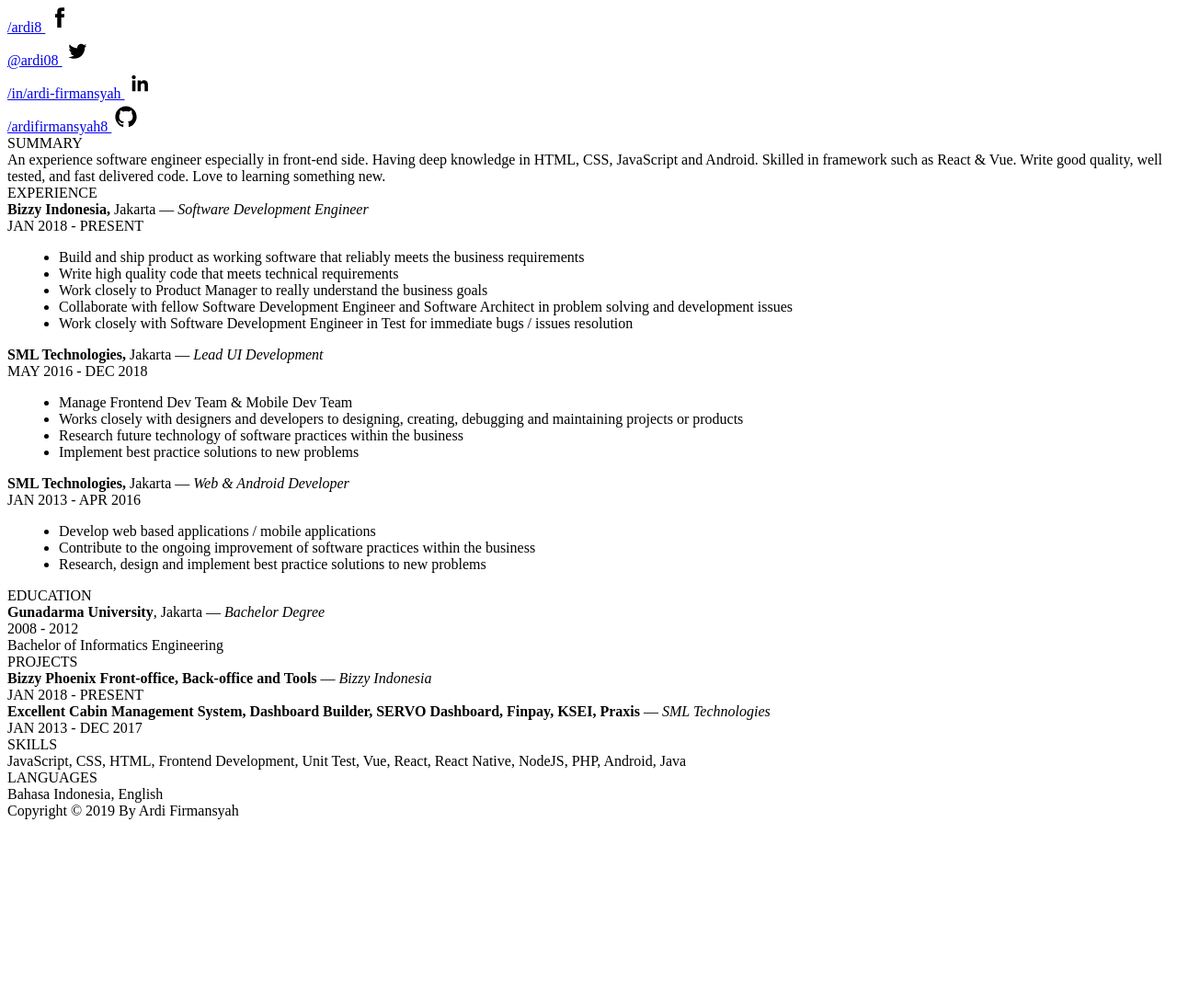
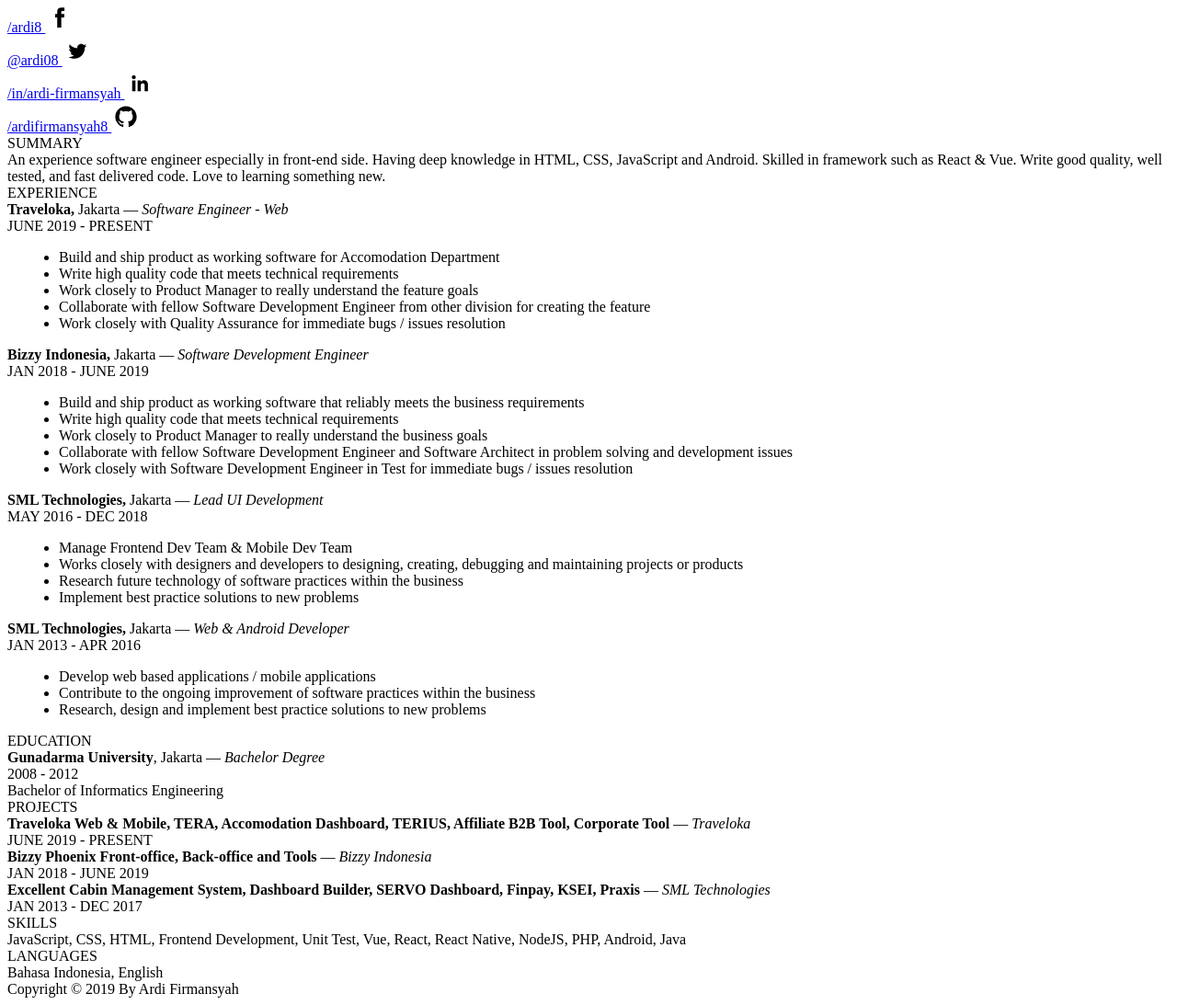
Before and after one commit to ardifirmansyah8/curriculum-vitae, a website: page src/index.ejs in a window 1280 px wide. Shown: the part 520-1613 px from the top of the page at 92% size. Before the commit the page ends 1419 px from the top, so only its background shows below. Drawn offline with nearby package versions, Linux system fonts and the light colour scheme; files that its build step writes are made by us from their sources.

Commit message:
Update CV

```diff
--- a/src/index.ejs
+++ b/src/index.ejs
@@ -1,58 +1,92 @@
 <!DOCTYPE html>
 <html lang="en">
-
   <head>
     <meta name="robots" content="index, follow" />
     <meta http-equiv="Content-Type" content="text/html; charset=UTF-8" />
     <meta http-equiv="X-UA-Compatible" content="IE=edge" />
-    <meta name="viewport" content="width=device-width,initial-scale=1,minimum-scale=1,maximum-scale=7">
+    <meta
+      name="viewport"
+      content="width=device-width,initial-scale=1,minimum-scale=1,maximum-scale=7"
+    />
 
     <meta name="language" content="en-EN" />
     <meta name="author" content="Irfan Maulana" />
     <title>Curriculum Vitae</title>
-    <meta name="description" content="Free Resume/CV Page Template with Bulma CSS by Irfan Maulana">
+    <meta
+      name="description"
+      content="Free Resume/CV Page Template with Bulma CSS by Irfan Maulana"
+    />
 
     <!--<link rel="icon" type="image/png" sizes="16x16" href="https://mazipan.github.io/favicon/favicon-16x16.png">-->
-    <meta name="theme-color" content="#bd93f9">
+    <meta name="theme-color" content="#bd93f9" />
 
-    <link href="https://fonts.googleapis.com/css?family=Raleway" rel="stylesheet">
+    <link
+      href="https://fonts.googleapis.com/css?family=Raleway"
+      rel="stylesheet"
+    />
     <style>
       .github-corner:hover .octo-arm {
-            animation: octocat-wave 560ms ease-in-out
+        animation: octocat-wave 560ms ease-in-out;
       }
 
       @keyframes octocat-wave {
         0%,
         100% {
-                transform: rotate(0)
+          transform: rotate(0);
         }
         20%,
         60% {
-                transform: rotate(-25deg)
+          transform: rotate(-25deg);
         }
         40%,
         80% {
-                transform: rotate(10deg)
+          transform: rotate(10deg);
         }
       }
 
-        @media (max-width:500px) {
+      @media (max-width: 500px) {
         .github-corner:hover .octo-arm {
-                animation: none
+          animation: none;
         }
         .github-corner .octo-arm {
-                animation: octocat-wave 560ms ease-in-out
+          animation: octocat-wave 560ms ease-in-out;
         }
       }
     </style>
   </head>
 
   <body>
-    <a href="https://github.com/ardifirmansyah8/curriculum-vitae" class="github-corner" aria-label="View source on GitHub">
-        <svg width="80" height="80" viewBox="0 0 250 250" style="fill:#fff; color:#283e4a; position: absolute; top: 0; border: 0; right: 0;" aria-hidden="true">
+    <a
+      href="https://github.com/ardifirmansyah8/curriculum-vitae"
+      class="github-corner"
+      aria-label="View source on GitHub"
+    >
+      <svg
+        width="80"
+        height="80"
+        viewBox="0 0 250 250"
+        style="
+          fill: #fff;
+          color: #283e4a;
+          position: absolute;
+          top: 0;
+          border: 0;
+          right: 0;
+        "
+        aria-hidden="true"
+      >
         <path d="M0,0 L115,115 L130,115 L142,142 L250,250 L250,0 Z"></path>
-            <path d="M128.3,109.0 C113.8,99.7 119.0,89.6 119.0,89.6 C122.0,82.7 120.5,78.6 120.5,78.6 C119.2,72.0 123.4,76.3 123.4,76.3 C127.3,80.9 125.5,87.3 125.5,87.3 C122.9,97.6 130.6,101.9 134.4,103.2" fill="currentColor" style="transform-origin: 130px 106px;" class="octo-arm"></path>
-            <path d="M115.0,115.0 C114.9,115.1 118.7,116.5 119.8,115.4 L133.7,101.6 C136.9,99.2 139.9,98.4 142.2,98.6 C133.8,88.0 127.5,74.4 143.8,58.0 C148.5,53.4 154.0,51.2 159.7,51.0 C160.3,49.4 163.2,43.6 171.4,40.1 C171.4,40.1 176.1,42.5 178.8,56.2 C183.1,58.6 187.2,61.8 190.9,65.4 C194.5,69.0 197.7,73.2 200.1,77.6 C213.8,80.2 216.3,84.9 216.3,84.9 C212.7,93.1 206.9,96.0 205.4,96.6 C205.1,102.4 203.0,107.8 198.3,112.5 C181.9,128.9 168.3,122.5 157.7,114.1 C157.9,116.9 156.7,120.9 152.7,124.9 L141.0,136.5 C139.8,137.7 141.6,141.9 141.8,141.8 Z" fill="currentColor" class="octo-body"></path>
+        <path
+          d="M128.3,109.0 C113.8,99.7 119.0,89.6 119.0,89.6 C122.0,82.7 120.5,78.6 120.5,78.6 C119.2,72.0 123.4,76.3 123.4,76.3 C127.3,80.9 125.5,87.3 125.5,87.3 C122.9,97.6 130.6,101.9 134.4,103.2"
+          fill="currentColor"
+          style="transform-origin: 130px 106px;"
+          class="octo-arm"
+        ></path>
+        <path
+          d="M115.0,115.0 C114.9,115.1 118.7,116.5 119.8,115.4 L133.7,101.6 C136.9,99.2 139.9,98.4 142.2,98.6 C133.8,88.0 127.5,74.4 143.8,58.0 C148.5,53.4 154.0,51.2 159.7,51.0 C160.3,49.4 163.2,43.6 171.4,40.1 C171.4,40.1 176.1,42.5 178.8,56.2 C183.1,58.6 187.2,61.8 190.9,65.4 C194.5,69.0 197.7,73.2 200.1,77.6 C213.8,80.2 216.3,84.9 216.3,84.9 C212.7,93.1 206.9,96.0 205.4,96.6 C205.1,102.4 203.0,107.8 198.3,112.5 C181.9,128.9 168.3,122.5 157.7,114.1 C157.9,116.9 156.7,120.9 152.7,124.9 L141.0,136.5 C139.8,137.7 141.6,141.9 141.8,141.8 Z"
+          fill="currentColor"
+          class="octo-body"
+        ></path>
       </svg>
     </a>
     <header class="line has-background-primary"></header>
@@ -65,12 +99,15 @@
               Ardi Firmansyah
             </h1>
             <p class="subtitle">
-                        Software Development Engineer at Bizzy Indonesia
+              Software Engineer - Web at Traveloka
             </p>
           </div>
           <div class="column is-2">
             <figure class="image image is-128x128">
-                        <img class="is-rounded" src="https://media.licdn.com/dms/image/C4E03AQFnNawgj6TbzQ/profile-displayphoto-shrink_200_200/0?e=1559174400&v=beta&t=VfXPxttdg1EmgSsTLpO3puVI9GwowwYbDDWNjpB0iH0">
+              <img
+                class="is-rounded"
+                src="https://media-exp1.licdn.com/dms/image/C4E03AQFnNawgj6TbzQ/profile-displayphoto-shrink_100_100/0?e=1594252800&v=beta&t=Sg35-IICu09eM21jfQjoMIvWmtoh1j4aRYd9cWcHAuk"
+              />
             </figure>
           </div>
           <div class="column has-text-grey-light has-text-right-in-desktop">
@@ -85,16 +122,40 @@
             </p>
 
             <div class="social-icon">
-                        <a href="#" class="facebook" title="Facebook">/ardi8 <svg viewBox="0 0 512 512" height="2rem" width="2rem"><path d="M211.9 197.4h-36.7v59.9h36.7V433.1h70.5V256.5h49.2l5.2-59.1h-54.4c0 0 0-22.1 0-33.7 0-13.9 2.8-19.5 16.3-19.5 10.9 0 38.2 0 38.2 0V82.9c0 0-40.2 0-48.8 0 -52.5 0-76.1 23.1-76.1 67.3C211.9 188.8 211.9 197.4 211.9 197.4z"/></svg></a>
+              <a href="#" class="facebook" title="Facebook"
+                >/ardi8
+                <svg viewBox="0 0 512 512" height="2rem" width="2rem">
+                  <path
+                    d="M211.9 197.4h-36.7v59.9h36.7V433.1h70.5V256.5h49.2l5.2-59.1h-54.4c0 0 0-22.1 0-33.7 0-13.9 2.8-19.5 16.3-19.5 10.9 0 38.2 0 38.2 0V82.9c0 0-40.2 0-48.8 0 -52.5 0-76.1 23.1-76.1 67.3C211.9 188.8 211.9 197.4 211.9 197.4z"
+                  /></svg
+              ></a>
             </div>
             <div class="social-icon">
-                        <a href="#" class="twitter" title="Twitter">@ardi08 <svg viewBox="0 0 512 512" height="2rem" width="2rem"><path d="M419.6 168.6c-11.7 5.2-24.2 8.7-37.4 10.2 13.4-8.1 23.8-20.8 28.6-36 -12.6 7.5-26.5 12.9-41.3 15.8 -11.9-12.6-28.8-20.6-47.5-20.6 -42 0-72.9 39.2-63.4 79.9 -54.1-2.7-102.1-28.6-134.2-68 -17 29.2-8.8 67.5 20.1 86.9 -10.7-0.3-20.7-3.3-29.5-8.1 -0.7 30.2 20.9 58.4 52.2 64.6 -9.2 2.5-19.2 3.1-29.4 1.1 8.3 25.9 32.3 44.7 60.8 45.2 -27.4 21.4-61.8 31-96.4 27 28.8 18.5 63 29.2 99.8 29.2 120.8 0 189.1-102.1 185-193.6C399.9 193.1 410.9 181.7 419.6 168.6z"/></svg></a>
+              <a href="#" class="twitter" title="Twitter"
+                >@ardi08
+                <svg viewBox="0 0 512 512" height="2rem" width="2rem">
+                  <path
+                    d="M419.6 168.6c-11.7 5.2-24.2 8.7-37.4 10.2 13.4-8.1 23.8-20.8 28.6-36 -12.6 7.5-26.5 12.9-41.3 15.8 -11.9-12.6-28.8-20.6-47.5-20.6 -42 0-72.9 39.2-63.4 79.9 -54.1-2.7-102.1-28.6-134.2-68 -17 29.2-8.8 67.5 20.1 86.9 -10.7-0.3-20.7-3.3-29.5-8.1 -0.7 30.2 20.9 58.4 52.2 64.6 -9.2 2.5-19.2 3.1-29.4 1.1 8.3 25.9 32.3 44.7 60.8 45.2 -27.4 21.4-61.8 31-96.4 27 28.8 18.5 63 29.2 99.8 29.2 120.8 0 189.1-102.1 185-193.6C399.9 193.1 410.9 181.7 419.6 168.6z"
+                  /></svg
+              ></a>
             </div>
             <div class="social-icon">
-                        <a href="#" class="linkedin" title="Linkedin">/in/ardi-firmansyah <svg viewBox="0 0 512 512" height="2rem" width="2rem"><path d="M186.4 142.4c0 19-15.3 34.5-34.2 34.5 -18.9 0-34.2-15.4-34.2-34.5 0-19 15.3-34.5 34.2-34.5C171.1 107.9 186.4 123.4 186.4 142.4zM181.4 201.3h-57.8V388.1h57.8V201.3zM273.8 201.3h-55.4V388.1h55.4c0 0 0-69.3 0-98 0-26.3 12.1-41.9 35.2-41.9 21.3 0 31.5 15 31.5 41.9 0 26.9 0 98 0 98h57.5c0 0 0-68.2 0-118.3 0-50-28.3-74.2-68-74.2 -39.6 0-56.3 30.9-56.3 30.9v-25.2H273.8z"/></svg></a>
+              <a href="#" class="linkedin" title="Linkedin"
+                >/in/ardi-firmansyah
+                <svg viewBox="0 0 512 512" height="2rem" width="2rem">
+                  <path
+                    d="M186.4 142.4c0 19-15.3 34.5-34.2 34.5 -18.9 0-34.2-15.4-34.2-34.5 0-19 15.3-34.5 34.2-34.5C171.1 107.9 186.4 123.4 186.4 142.4zM181.4 201.3h-57.8V388.1h57.8V201.3zM273.8 201.3h-55.4V388.1h55.4c0 0 0-69.3 0-98 0-26.3 12.1-41.9 35.2-41.9 21.3 0 31.5 15 31.5 41.9 0 26.9 0 98 0 98h57.5c0 0 0-68.2 0-118.3 0-50-28.3-74.2-68-74.2 -39.6 0-56.3 30.9-56.3 30.9v-25.2H273.8z"
+                  /></svg
+              ></a>
             </div>
             <div class="social-icon">
-                        <a href="#" class="github" title="Github">/ardifirmansyah8 <svg viewBox="0 0 512 512" height="2rem" width="2rem"><path d="M256 70.7c-102.6 0-185.9 83.2-185.9 185.9 0 82.1 53.3 151.8 127.1 176.4 9.3 1.7 12.3-4 12.3-8.9V389.4c-51.7 11.3-62.5-21.9-62.5-21.9 -8.4-21.5-20.6-27.2-20.6-27.2 -16.9-11.5 1.3-11.3 1.3-11.3 18.7 1.3 28.5 19.2 28.5 19.2 16.6 28.4 43.5 20.2 54.1 15.4 1.7-12 6.5-20.2 11.8-24.9 -41.3-4.7-84.7-20.6-84.7-91.9 0-20.3 7.3-36.9 19.2-49.9 -1.9-4.7-8.3-23.6 1.8-49.2 0 0 15.6-5 51.1 19.1 14.8-4.1 30.7-6.2 46.5-6.3 15.8 0.1 31.7 2.1 46.6 6.3 35.5-24 51.1-19.1 51.1-19.1 10.1 25.6 3.8 44.5 1.8 49.2 11.9 13 19.1 29.6 19.1 49.9 0 71.4-43.5 87.1-84.9 91.7 6.7 5.8 12.8 17.1 12.8 34.4 0 24.9 0 44.9 0 51 0 4.9 3 10.7 12.4 8.9 73.8-24.6 127-94.3 127-176.4C441.9 153.9 358.6 70.7 256 70.7z"/></svg></a>
+              <a href="#" class="github" title="Github"
+                >/ardifirmansyah8
+                <svg viewBox="0 0 512 512" height="2rem" width="2rem">
+                  <path
+                    d="M256 70.7c-102.6 0-185.9 83.2-185.9 185.9 0 82.1 53.3 151.8 127.1 176.4 9.3 1.7 12.3-4 12.3-8.9V389.4c-51.7 11.3-62.5-21.9-62.5-21.9 -8.4-21.5-20.6-27.2-20.6-27.2 -16.9-11.5 1.3-11.3 1.3-11.3 18.7 1.3 28.5 19.2 28.5 19.2 16.6 28.4 43.5 20.2 54.1 15.4 1.7-12 6.5-20.2 11.8-24.9 -41.3-4.7-84.7-20.6-84.7-91.9 0-20.3 7.3-36.9 19.2-49.9 -1.9-4.7-8.3-23.6 1.8-49.2 0 0 15.6-5 51.1 19.1 14.8-4.1 30.7-6.2 46.5-6.3 15.8 0.1 31.7 2.1 46.6 6.3 35.5-24 51.1-19.1 51.1-19.1 10.1 25.6 3.8 44.5 1.8 49.2 11.9 13 19.1 29.6 19.1 49.9 0 71.4-43.5 87.1-84.9 91.7 6.7 5.8 12.8 17.1 12.8 34.4 0 24.9 0 44.9 0 51 0 4.9 3 10.7 12.4 8.9 73.8-24.6 127-94.3 127-176.4C441.9 153.9 358.6 70.7 256 70.7z"
+                  /></svg
+              ></a>
             </div>
           </div>
         </div>
@@ -108,54 +169,148 @@
         <div class="columns">
           <div class="column is-three-fifths">
             <div class="summary">
-                        <div class="title is-size-5 has-text-primary has-text-weight-bold">SUMMARY</div>
+              <div
+                class="title is-size-5 has-text-primary has-text-weight-bold"
+              >
+                SUMMARY
+              </div>
               <div class="wrapper">
-                            An experience software engineer especially in front-end side. Having deep knowledge in HTML, CSS, JavaScript and Android.
-                            Skilled in framework such as React & Vue. Write good quality, well tested, and fast delivered code. Love to learning something new.
+                An experience software engineer especially in front-end side.
+                Having deep knowledge in HTML, CSS, JavaScript and Android.
+                Skilled in framework such as React & Vue. Write good quality,
+                well tested, and fast delivered code. Love to learning something
+                new.
               </div>
             </div>
 
             <div class="experience">
-                        <div class="title is-size-5 has-text-primary has-text-weight-bold">EXPERIENCE</div>
+              <div
+                class="title is-size-5 has-text-primary has-text-weight-bold"
+              >
+                EXPERIENCE
+              </div>
 
               <div class="item">
-                            <div class="is-size-5"><b>Bizzy Indonesia,</b> <span class="has-text-weight-semi-bold">Jakarta — <i>Software Development Engineer</i></span></div>
-                            <div class="is-size-7">JAN 2018 - PRESENT</div>
+                <div class="is-size-5">
+                  <b>Traveloka,</b>
+                  <span class="has-text-weight-semi-bold"
+                    >Jakarta — <i>Software Engineer - Web</i></span
+                  >
+                </div>
+                <div class="is-size-7">JUNE 2019 - PRESENT</div>
                 <div>
-                                <ul style="list-style: disc;margin-left: 1em;">
-                                    <li>Build and ship product as working software that reliably meets the business requirements</li>
-                                    <li>Write high quality code that meets technical requirements</li>
-                                    <li>Work closely to Product Manager to really understand the business goals</li>
-                                    <li>Collaborate with fellow Software Development Engineer and Software Architect in problem solving and development issues</li>
-                                    <li>Work closely with Software Development Engineer in Test for immediate bugs / issues resolution</li>
+                  <ul style="list-style: disc; margin-left: 1em;">
+                    <li>
+                      Build and ship product as working software for
+                      Accomodation Department
+                    </li>
+                    <li>
+                      Write high quality code that meets technical requirements
+                    </li>
+                    <li>
+                      Work closely to Product Manager to really understand the
+                      feature goals
+                    </li>
+                    <li>
+                      Collaborate with fellow Software Development Engineer from
+                      other division for creating the feature
+                    </li>
+                    <li>
+                      Work closely with Quality Assurance for immediate bugs /
+                      issues resolution
+                    </li>
                   </ul>
                 </div>
               </div>
               <div class="item">
-                            <div class="is-size-5"><b>SML Technologies,</b> <span class="has-text-weight-semi-bold">Jakarta — <i>Lead UI Development</i></span></div>
+                <div class="is-size-5">
+                  <b>Bizzy Indonesia,</b>
+                  <span class="has-text-weight-semi-bold"
+                    >Jakarta — <i>Software Development Engineer</i></span
+                  >
+                </div>
+                <div class="is-size-7">JAN 2018 - JUNE 2019</div>
+                <div>
+                  <ul style="list-style: disc; margin-left: 1em;">
+                    <li>
+                      Build and ship product as working software that reliably
+                      meets the business requirements
+                    </li>
+                    <li>
+                      Write high quality code that meets technical requirements
+                    </li>
+                    <li>
+                      Work closely to Product Manager to really understand the
+                      business goals
+                    </li>
+                    <li>
+                      Collaborate with fellow Software Development Engineer and
+                      Software Architect in problem solving and development
+                      issues
+                    </li>
+                    <li>
+                      Work closely with Software Development Engineer in Test
+                      for immediate bugs / issues resolution
+                    </li>
+                  </ul>
+                </div>
+              </div>
+              <div class="item">
+                <div class="is-size-5">
+                  <b>SML Technologies,</b>
+                  <span class="has-text-weight-semi-bold"
+                    >Jakarta — <i>Lead UI Development</i></span
+                  >
+                </div>
                 <div class="is-size-7">MAY 2016 - DEC 2018</div>
-                            <ul style="list-style: disc;margin-left: 1em;">
+                <ul style="list-style: disc; margin-left: 1em;">
                   <li>Manage Frontend Dev Team & Mobile Dev Team</li>
-                                <li>Works closely with designers and developers to designing, creating, debugging and maintaining projects or products</li>
-                                <li>Research future technology of software practices within the business</li>
+                  <li>
+                    Works closely with designers and developers to designing,
+                    creating, debugging and maintaining projects or products
+                  </li>
+                  <li>
+                    Research future technology of software practices within the
+                    business
+                  </li>
                   <li>Implement best practice solutions to new problems</li>
                 </ul>
               </div>
               <div class="item">
-                            <div class="is-size-5"><b>SML Technologies,</b> <span class="has-text-weight-semi-bold">Jakarta — <i>Web & Android Developer</i></span></div>
+                <div class="is-size-5">
+                  <b>SML Technologies,</b>
+                  <span class="has-text-weight-semi-bold"
+                    >Jakarta — <i>Web & Android Developer</i></span
+                  >
+                </div>
                 <div class="is-size-7">JAN 2013 - APR 2016</div>
-                            <ul style="list-style: disc;margin-left: 1em;">
+                <ul style="list-style: disc; margin-left: 1em;">
                   <li>Develop web based applications / mobile applications</li>
-                                <li>Contribute to the ongoing improvement of software practices within the business</li>
-                                <li>Research, design and implement best practice solutions to new problems</li>
+                  <li>
+                    Contribute to the ongoing improvement of software practices
+                    within the business
+                  </li>
+                  <li>
+                    Research, design and implement best practice solutions to
+                    new problems
+                  </li>
                 </ul>
               </div>
             </div>
 
             <div class="education">
-                        <div class="title is-size-5 has-text-primary has-text-weight-bold">EDUCATION</div>
+              <div
+                class="title is-size-5 has-text-primary has-text-weight-bold"
+              >
+                EDUCATION
+              </div>
               <div class="item">
-                            <div class="is-size-5"><b>Gunadarma University</b>, <span class="has-text-weight-semi-bold">Jakarta — <i>Bachelor Degree</i></span></div>
+                <div class="is-size-5">
+                  <b>Gunadarma University</b>,
+                  <span class="has-text-weight-semi-bold"
+                    >Jakarta — <i>Bachelor Degree</i></span
+                  >
+                </div>
                 <div class="is-size-7">2008 - 2012</div>
                 <div>Bachelor of Informatics Engineering</div>
               </div>
@@ -163,26 +318,59 @@
           </div>
           <div class="column">
             <div class="projects">
-                        <div class="title is-size-5 has-text-primary has-text-weight-bold">PROJECTS</div>
+              <div
+                class="title is-size-5 has-text-primary has-text-weight-bold"
+              >
+                PROJECTS
+              </div>
 
               <div class="item">
-                            <div class="is-size-5"><b>Bizzy Phoenix Front-office, Back-office and Tools</b> — <i>Bizzy Indonesia</i></div>
-                            <div class="is-size-7">JAN 2018 - PRESENT</div>
+                <div class="is-size-5">
+                  <b
+                    >Traveloka Web & Mobile, TERA, Accomodation Dashboard,
+                    TERIUS, Affiliate B2B Tool, Corporate Tool</b
+                  >
+                  —
+                  <i>Traveloka</i>
+                </div>
+                <div class="is-size-7">JUNE 2019 - PRESENT</div>
               </div>
               <div class="item">
-                            <div class="is-size-5"><b>Excellent Cabin Management System, Dashboard Builder, SERVO Dashboard, Finpay, KSEI, Praxis</b> — <i>SML Technologies</i></div>
+                <div class="is-size-5">
+                  <b>Bizzy Phoenix Front-office, Back-office and Tools</b> —
+                  <i>Bizzy Indonesia</i>
+                </div>
+                <div class="is-size-7">JAN 2018 - JUNE 2019</div>
+              </div>
+              <div class="item">
+                <div class="is-size-5">
+                  <b
+                    >Excellent Cabin Management System, Dashboard Builder, SERVO
+                    Dashboard, Finpay, KSEI, Praxis</b
+                  >
+                  — <i>SML Technologies</i>
+                </div>
                 <div class="is-size-7">JAN 2013 - DEC 2017</div>
               </div>
             </div>
 
             <div class="skills">
-                        <div class="title is-size-5 has-text-primary has-text-weight-bold">SKILLS</div>
+              <div
+                class="title is-size-5 has-text-primary has-text-weight-bold"
+              >
+                SKILLS
+              </div>
               <div class="wrapper">
-                            JavaScript, CSS, HTML, Frontend Development, Unit Test, Vue, React, React Native, NodeJS, PHP, Android, Java
+                JavaScript, CSS, HTML, Frontend Development, Unit Test, Vue,
+                React, React Native, NodeJS, PHP, Android, Java
               </div>
             </div>
             <div class="languages">
-                        <div class="title is-size-5 has-text-primary has-text-weight-bold">LANGUAGES</div>
+              <div
+                class="title is-size-5 has-text-primary has-text-weight-bold"
+              >
+                LANGUAGES
+              </div>
               <div class="wrapper">
                 Bahasa Indonesia, English
               </div>
@@ -200,5 +388,4 @@
 
     <footer class="line has-background-primary"></footer>
   </body>
-
 </html>
```
Lines whose indentation alone changed are shown as unchanged.
